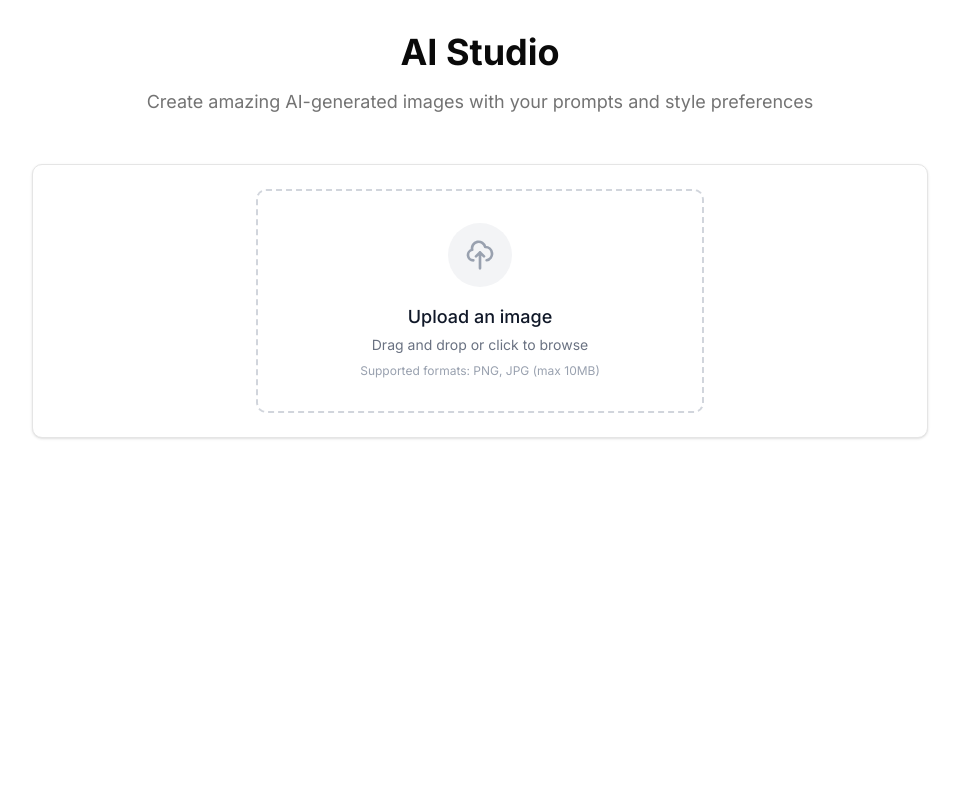
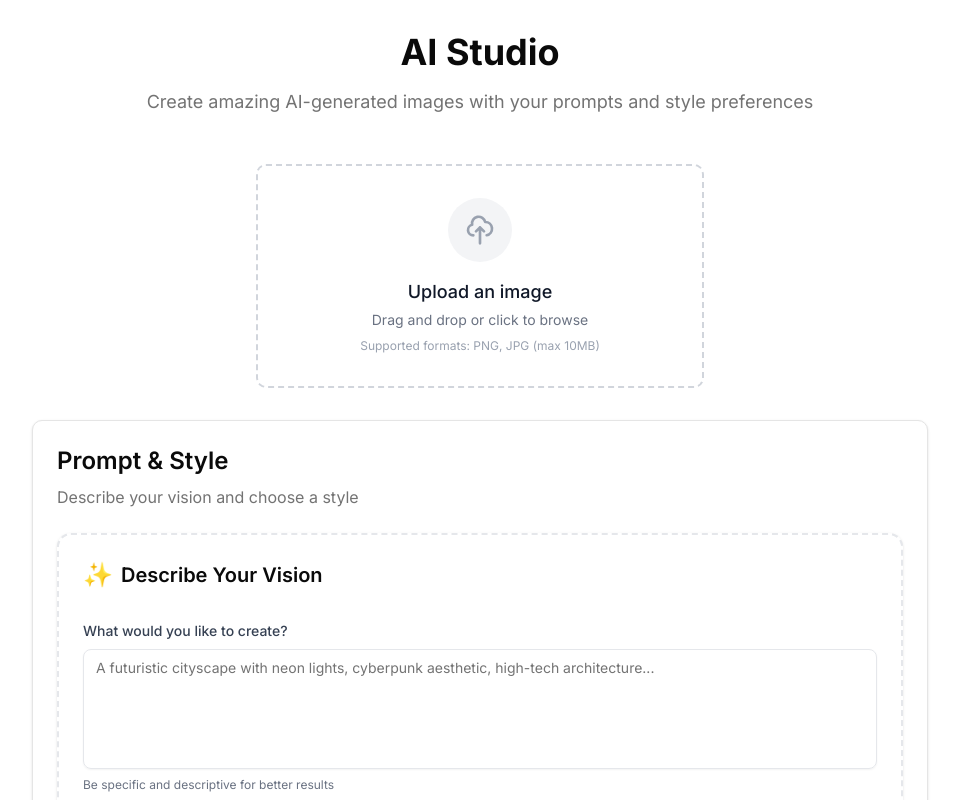
Before and after one commit to shazm12/sample-ai-studio-interface, a Next.js app: page / in a window 1280 px wide. Shown: the top 800 px of the page, without its empty margins (160-1119 px from the left). Built offline with nearby package versions, Linux system fonts and the light colour scheme.

Commit message:
feat: integrate PromptStyleBox into Home component and enhance UI with prompt description

```diff
--- a/src/app/page.tsx
+++ b/src/app/page.tsx
@@ -1,7 +1,12 @@
 "use client"
 import FileUpload from "@/components/file-upload";
+import PromptStyleBox from "@/components/prompt-style-box";
+import { useState } from "react";
 
 export default function Home() {
+
+  const [generatedImage, setGeneratedImage] = useState<string | null>(null);
+
   return (
     <main className="min-h-screen bg-background">
       <div className="container mx-auto px-4 py-8">
@@ -18,10 +23,19 @@ export default function Home() {
         {/* Main Content */}
         <div className="max-w-4xl mx-auto space-y-8">
           {/* File Upload Section */}
+          <FileUpload maxSizeMB={10} />
+
+          {/* Prompt & Style Section */}
           <section className="bg-card border rounded-lg p-6 shadow-sm">
-            <FileUpload
-              maxSizeMB={10}
-            />
+            <div className="mb-6">
+              <h2 className="text-2xl font-semibold text-foreground mb-2">
+                Prompt & Style
+              </h2>
+              <p className="text-muted-foreground">
+                Describe your vision and choose a style
+              </p>
+            </div>
+            <PromptStyleBox  />
           </section>
         </div>
       </div>
```
